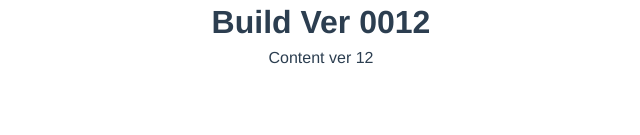
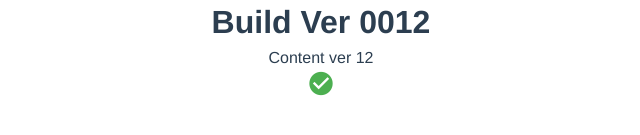
Before and after one commit to hieudtr8/vue-pwa, a Vue app: page / in a window 1280 px wide. Shown: the part 329-464 px from the top of the page, without its empty margins (319-959 px from the left). Built offline with nearby package versions, Linux system fonts and the light colour scheme.

Commit message:
Fix display icon vueitfy and handle snackbar show

```diff
--- a/package.json
+++ b/package.json
@@ -8,6 +8,7 @@
     "lint": "vue-cli-service lint"
   },
   "dependencies": {
+    "@mdi/font": "^7.2.96",
     "core-js": "^3.8.3",
     "mitt": "^3.0.0",
     "register-service-worker": "^1.7.2",
--- a/src/App.vue
+++ b/src/App.vue
@@ -6,26 +6,35 @@
       <p>
         Content ver 12
       </p>
-      <v-snackbar class="mb-5" bottom v-model="updateExists" :timeout="-1" color="primary" height="60">
-        <v-icon class="mr-2"> mdi-download</v-icon>
+      <v-icon
+        color="success"
+        icon="mdi-check-circle"
+        size="large"
+        @click = "updateExists = true"
+      ></v-icon>
+      <v-snackbar class="mb-5" bottom v-model="updateExists" :timeout="-1" color="success" height="90">
+        <div class="mx-auto" style="width: 200px">
+          <div class="mb-3">
+            <v-icon class="mr-2" icon="mdi-download"></v-icon>
             <span>An update is available</span>
+          </div>
+          <div>
             <v-btn outlined text @click="refreshApp">
-          Update
+              Update application
             </v-btn>
+          </div>
+        </div>
       </v-snackbar>
-      <v-snackbar class="pa-0" :timeout="3000" app top centered elevation="24" :color="snackbar.color"
-        v-model="snackbar.show">
+      <v-snackbar class="pa-0 mb-5q" :timeout="3000" app top centered elevation="24" :color="snackbar.color"
+        v-model="snackbar.show" height="60">
+        <div class="mx-auto" style="width: 200px">
           <v-icon class="pr-1" small color="white">
             {{ snackbar.icon }}
           </v-icon>
           <span style="font-weight: 600" color="white">
             {{ snackbar.text }}
           </span>
-        <template v-slot:action="{ attrs }">
-          <v-btn icon v-bind="attrs" @click="snackbar.show = false">
-            <v-icon>mdi-close</v-icon>
-          </v-btn>
-        </template>
+        </div>
       </v-snackbar>
     </div>
   </v-app>
--- a/src/main.js
+++ b/src/main.js
@@ -6,12 +6,16 @@ import { createVuetify } from 'vuetify'
 import * as components from 'vuetify/components'
 import * as directives from 'vuetify/directives'
 import './registerServiceWorker'
+import '@mdi/font/css/materialdesignicons.css' // Ensure you are using css-loader
 
 createApp().config.productionTip = false
 
 const vuetify = createVuetify({
   components,
   directives,
+  icons: {
+    defaultSet: 'mdi', // This is already the default value - only for display purposes
+  },
 })
 
 createApp(App).use(vuetify).mount("#app");
```
Also changed, not shown: 1 other file (tests, documents, lock files or other folders). Lines whose indentation alone changed are shown as unchanged.
